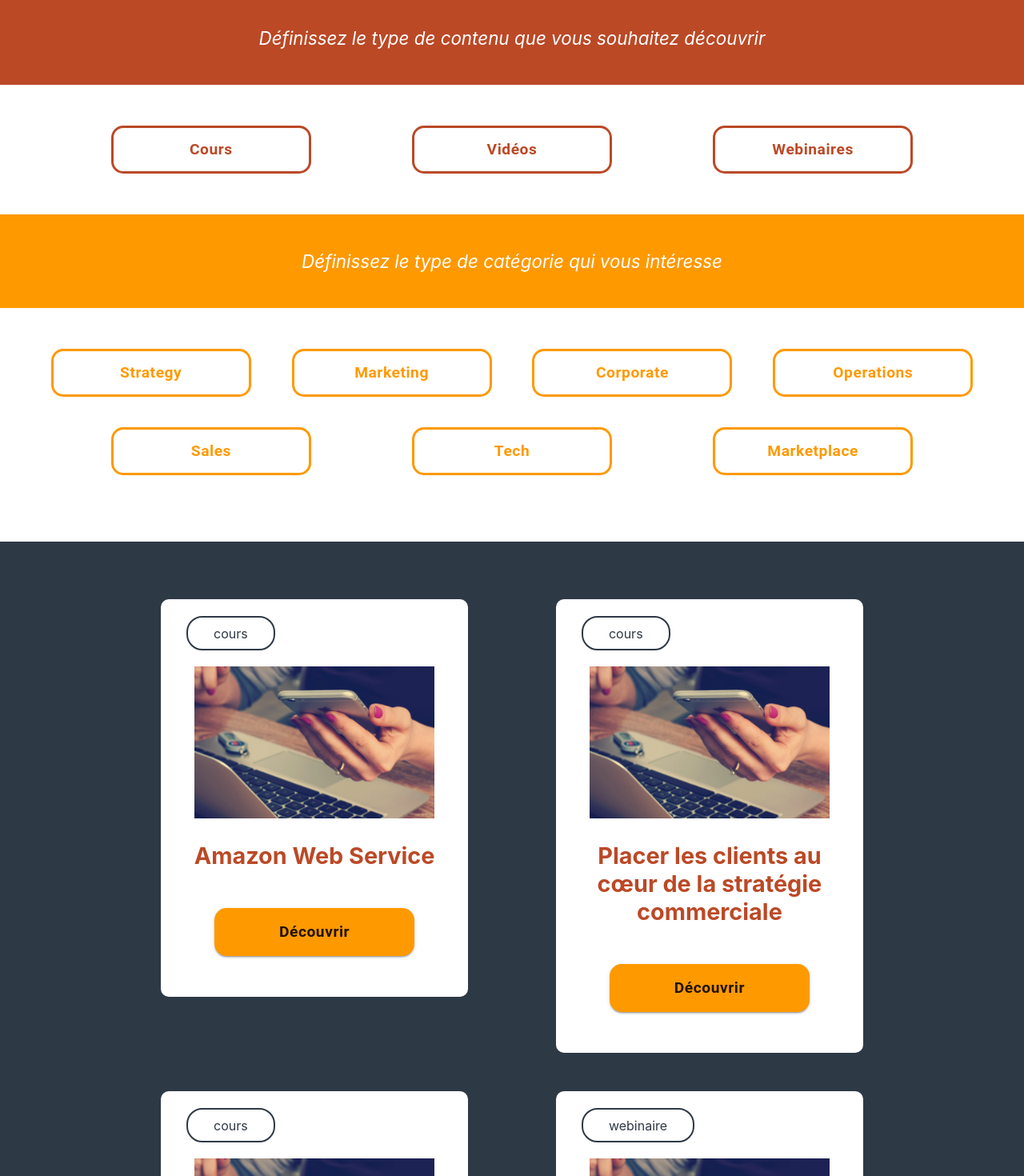
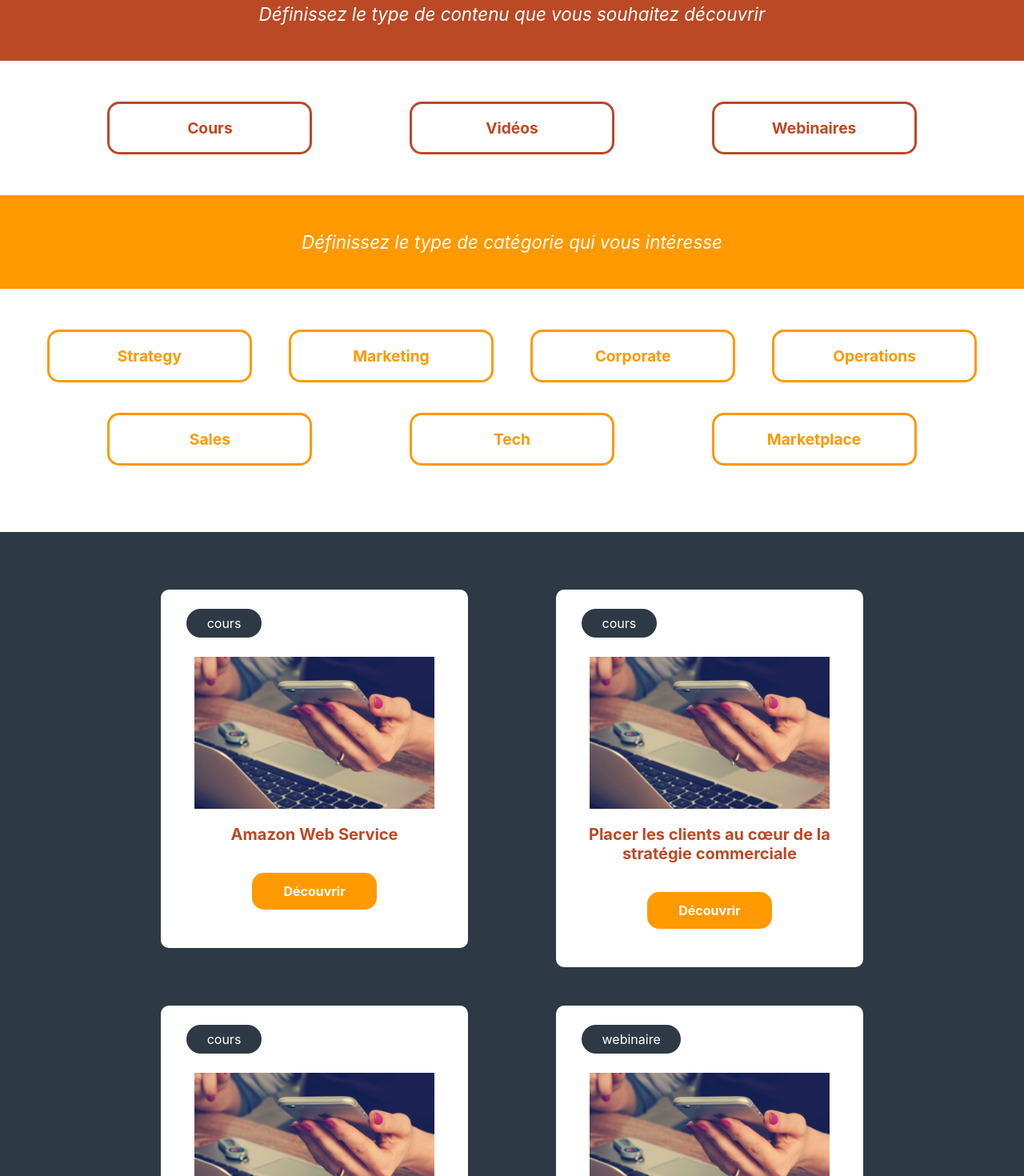
Before and after one commit to weuplearning/ADN_landing_page, a React (Create React App) app: page / in a window 1280 px wide. Shown: the part 1060-2530 px from the top of the page at 80% size. Built offline with nearby package versions, Linux system fonts and the light colour scheme.

Commit message:
retours + change button css

```diff
--- a/src/components/adn_2_middlePage/CategoryButton.jsx
+++ b/src/components/adn_2_middlePage/CategoryButton.jsx
@@ -1,9 +1,6 @@
-import Button from '@mui/material/Button';
 import Subcategory from './SubCategoryButton';
 import '../../styles/category.css'
-import { createTheme, ThemeProvider } from '@mui/material/styles';
 
-// TODO condition for button colors
 function Category(props) {
 
     const {
@@ -98,32 +95,45 @@ function Category(props) {
         }
     }
 
-
-    const theme = createTheme({
-        palette: {
-          primary: {
-            main: '#ff9900'
-          },
-        },
-      });
-
-    const buttonStyle = {
-        maxWidth: '250px',
-        maxHeight: '60px',
-        minWidth: '250px',
-        minHeight: '60px',
-        fontSize: '1.2em',
-        fontWeight: 'bold',
-        textTransform: 'capitalize',
-        borderRadius: "15px",
-        border:'3px solid #ff9900',
-        margin: '1em'
-    };
-
 	return <div className='adn-category'>
                 <p className='adn-category-banner'>Définissez le type de catégorie qui vous intéresse</p>
                 <div className='adn-category-button_box'>
-                    <ThemeProvider theme={theme}>
+                        <div
+                        className={strategy ? 'adn-category-button_box-button button-active' : 'adn-category-button_box-button'}
+                         onClick={() => resetButtonsState("strategy", setStrategy)}>
+                            Strategy
+                        </div>
+                        <div
+                        className={marketing ? 'adn-category-button_box-button button-active' : 'adn-category-button_box-button'}
+                         onClick={() => resetButtonsState("marketing", setMarketing)}>
+                            Marketing
+                        </div>
+                        <div
+                        className={corporate ? 'adn-category-button_box-button button-active' : 'adn-category-button_box-button'}
+                         onClick={() => resetButtonsState("corporate", setCorporate)}>
+                            Corporate
+                        </div>
+                        <div
+                        className={operations ? 'adn-category-button_box-button button-active' : 'adn-category-button_box-button'}
+                         onClick={() => resetButtonsState("operations", setOperations)}>
+                            Operations
+                        </div>
+                        <div
+                        className={sales ? 'adn-category-button_box-button button-active' : 'adn-category-button_box-button'}
+                         onClick={() => resetButtonsState("sales", setSales)}>
+                            Sales
+                        </div>
+                        <div
+                        className={tech ? 'adn-category-button_box-button button-active' : 'adn-category-button_box-button'}
+                         onClick={() => resetButtonsState("tech", setTech)}>
+                            Tech
+                        </div>
+                        <div
+                        className={marketplace ? 'adn-category-button_box-button button-active' : 'adn-category-button_box-button'}
+                         onClick={() => resetButtonsState("marketplace", setMarketplace)}>
+                            Marketplace
+                        </div>
+                    {/* <ThemeProvider theme={theme}>
                         <Button style={buttonStyle}
                         variant={strategy ? "contained" : "outlined"}
                         color="primary" onClick={() => resetButtonsState("strategy", setStrategy)}>
@@ -159,7 +169,7 @@ function Category(props) {
                         color="primary" onClick={() => resetButtonsState("marketplace", setMarketplace)}>
                             Marketplace
                         </Button>
-                    </ThemeProvider>
+                    </ThemeProvider> */}
                 </div>
                 <Subcategory
                 strategy={strategy}
--- a/src/components/adn_2_middlePage/ContentButton.jsx
+++ b/src/components/adn_2_middlePage/ContentButton.jsx
@@ -1,7 +1,4 @@
-import Button from '@mui/material/Button';
 import '../../styles/content.css'
-import { createTheme, ThemeProvider } from '@mui/material/styles';
-
 
 function Content(props) {
   const {
@@ -13,56 +10,27 @@ function Content(props) {
     setVideo,
   } = props
 
-  const theme = createTheme({
-    palette: {
-      primary: {
-        main: '#bb4926'
-      },
-    },
-  });
-
-const buttonStyle = {
-    maxWidth: '250px',
-    maxHeight: '60px',
-    minWidth: '250px',
-    minHeight: '60px',
-    fontSize: '1.2em',
-    fontWeight: 'bold',
-    textTransform: 'capitalize',
-    borderRadius: "15px",
-    border:'3px solid #bb4926',
-    margin: '1em'
-  };
-
 	return <div className='adn-content'>
         <p className='adn-content-banner'>Définissez le type de contenu que vous souhaitez découvrir</p>
         <div className='adn-content-button_box'>
-            <ThemeProvider theme={theme}>
-                  <Button
-                    style={buttonStyle}
-                    variant={cours ? "contained" : "outlined"}
-                    color="primary"
+                  <div
+                    className={cours ? 'adn-content-button_box-button button-active' : 'adn-content-button_box-button'}
                     onClick={() => setCours(!cours)}
                   >
                       Cours
-                  </Button>
-                  <Button
-                    style={buttonStyle}
-                    variant={video ? "contained" : "outlined"}
-                    color="primary"
+                  </div>
+                  <div
+                    className={video ? 'adn-content-button_box-button button-active' : 'adn-content-button_box-button'}
                     onClick={() => setVideo(!video)}
                   >
                       Vidéos
-                  </Button>
-                  <Button
-                    style={buttonStyle}
-                    variant={webinaire ? "contained" : "outlined"}
-                    color="primary"
+                  </div>
+                  <div
+                    className={webinaire ? 'adn-content-button_box-button button-active' : 'adn-content-button_box-button'}
                     onClick={() => setWebinaire(!webinaire)}
                   >
                       Webinaires
-                  </Button>
-            </ThemeProvider>
+                  </div>
         </div>
     </div>
 }
--- a/src/components/adn_2_middlePage/SubCategoryButton.jsx
+++ b/src/components/adn_2_middlePage/SubCategoryButton.jsx
@@ -1,6 +1,4 @@
-import Button from '@mui/material/Button';
 import '../../styles/category.css'
-import { createTheme, ThemeProvider } from '@mui/material/styles';
 
 function Subcategory(props) {
 
@@ -50,153 +48,125 @@ function Subcategory(props) {
         setAmazon
     } = props
 
-    const theme = createTheme({
-        palette: {
-          subCategory: {
-            main: '#2E3946'
-          },
-          primary: {
-            main: '#2E3946'
-          },
-        },
-      });
-
-    const buttonStyleSubCat = {
-        maxWidth: '350px',
-        maxHeight: '60px',
-        minWidth: '350px',
-        minHeight: '60px',
-        fontSize: '1.2em',
-        fontWeight: 'bold',
-        textTransform: 'capitalize',
-        borderRadius: "15px",
-        border:'3px solid #2E3946',
-        margin: '1em'
-    };
-
-
-
 	return  <div className='adn-subcategory-button_box'>
-                <ThemeProvider theme={theme}>
                     {strategy &&
                         <>
-                            <Button style={buttonStyleSubCat}
-                            variant={startingABusiness ? "contained" : "outlined"}
-                            color="primary" onClick={() => setStartingABusiness(!startingABusiness)}>
+                            <div
+                            className={startingABusiness ? "adn-subcategory-button_box-button active-sub-button" : "adn-subcategory-button_box-button"}
+                            onClick={() => setStartingABusiness(!startingABusiness)}>
                                 Starting a business
-                            </Button>
-                            <Button style={buttonStyleSubCat}
-                            variant={businessPlanning ? "contained" : "outlined"}
-                            color="primary" onClick={() => setBusinessPlanning(!businessPlanning)}>
+                            </div>
+                            <div
+                            className={businessPlanning ? "adn-subcategory-button_box-button active-sub-button" : "adn-subcategory-button_box-button"}
+                            onClick={() => setBusinessPlanning(!businessPlanning)}>
                                 Business planning
-                            </Button>
+                            </div>
                         </>
                     }
                     {marketing &&
                         <>
-                            <Button style={buttonStyleSubCat}
-                            variant={growth ? "contained" : "outlined"}
-                            color="primary" onClick={() => setGrowth(!growth)}>
+                            <div
+                            className={growth ? "adn-subcategory-button_box-button active-sub-button" : "adn-subcategory-button_box-button"}
+                            onClick={() => setGrowth(!growth)}>
                                 Growth
-                            </Button>
-                            <Button style={buttonStyleSubCat}
-                            variant={brand ? "contained" : "outlined"}
-                            color="primary" onClick={() => setBrand(!brand)}>
+                            </div>
+                            <div
+                            className={brand ? "adn-subcategory-button_box-button active-sub-button" : "adn-subcategory-button_box-button"}
+                            onClick={() => setBrand(!brand)}>
                                 Brand
-                            </Button>
-                            <Button style={buttonStyleSubCat}
-                            variant={socialNetwork ? "contained" : "outlined"}
-                            color="primary" onClick={() => setSocialNetwork(!socialNetwork)}>
+                            </div>
+                            <div
+                            className={socialNetwork ? "adn-subcategory-button_box-button active-sub-button" : "adn-subcategory-button_box-button"}
+                            onClick={() => setSocialNetwork(!socialNetwork)}>
                                 Social networks
-                            </Button>
+                            </div>
                         </>
                     }
                     {corporate &&
                         <>
-                            <Button style={buttonStyleSubCat}
-                            variant={finance ? "contained" : "outlined"}
-                            color="primary" onClick={() => setFinance(!finance)}>
+                            <div
+                            className={finance ? "adn-subcategory-button_box-button active-sub-button" : "adn-subcategory-button_box-button"}
+                            onClick={() => setFinance(!finance)}>
                                 Finance
-                            </Button>
-                            <Button style={buttonStyleSubCat}
-                            variant={legal ? "contained" : "outlined"}
-                            color="primary" onClick={() => setLegal(!legal)}>
+                            </div>
+                            <div
+                            className={legal ? "adn-subcategory-button_box-button active-sub-button" : "adn-subcategory-button_box-button"}
+                            onClick={() => setLegal(!legal)}>
                                 Legal
-                            </Button>
-                            <Button style={buttonStyleSubCat}
-                            variant={hiring ? "contained" : "outlined"}
-                            color="primary" onClick={() => setHiring(!hiring)}>
+                            </div>
+                            <div
+                            className={hiring ? "adn-subcategory-button_box-button active-sub-button" : "adn-subcategory-button_box-button"}
+                            onClick={() => setHiring(!hiring)}>
                                 Hiring
-                            </Button>
-                            <Button style={buttonStyleSubCat}
-                            variant={management ? "contained" : "outlined"}
-                            color="primary" onClick={() => setManagement(!management)}>
+                            </div>
+                            <div
+                            className={management ? "adn-subcategory-button_box-button active-sub-button" : "adn-subcategory-button_box-button"}
+                            onClick={() => setManagement(!management)}>
                                 Management
-                            </Button>
+                            </div>
                         </>
                     }
                     {operations &&
                         <>
-                            <Button style={buttonStyleSubCat}
-                            variant={processes ? "contained" : "outlined"}
-                            color="primary" onClick={() => setProcesses(!processes)}>
+                            <div
+                            className={processes ? "adn-subcategory-button_box-button active-sub-button" : "adn-subcategory-button_box-button"}
+                            onClick={() => setProcesses(!processes)}>
                                 Processes
-                            </Button>
-                            <Button style={buttonStyleSubCat}
-                            variant={shipping ? "contained" : "outlined"}
-                            color="primary" onClick={() => setShipping(!shipping)}>
+                            </div>
+                            <div
+                            className={shipping ? "adn-subcategory-button_box-button active-sub-button" : "adn-subcategory-button_box-button"}
+                            onClick={() => setShipping(!shipping)}>
                                 Shipping
-                            </Button>
-                            <Button style={buttonStyleSubCat}
-                            variant={exporting ? "contained" : "outlined"}
-                            color="primary" onClick={() => setExporting(!exporting)}>
+                            </div>
+                            <div
+                            className={exporting ? "adn-subcategory-button_box-button active-sub-button" : "adn-subcategory-button_box-button"}
+                            onClick={() => setExporting(!exporting)}>
                                 Exporting
-                            </Button>
+                            </div>
                         </>
                     }
                     {sales &&
                         <>
-                            <Button style={buttonStyleSubCat}
-                            variant={sellingAProduct ? "contained" : "outlined"}
-                            color="primary" onClick={() => setSellingAProduct(!sellingAProduct)}>
+                            <div
+                            className={sellingAProduct ? "adn-subcategory-button_box-button active-sub-button" : "adn-subcategory-button_box-button"}
+                            onClick={() => setSellingAProduct(!sellingAProduct)}>
                                 Selling a product
-                            </Button>
-                            <Button style={buttonStyleSubCat}
-                            variant={salesSub ? "contained" : "outlined"}
-                            color="primary" onClick={() => setSalesSub(!salesSub)}>
+                            </div>
+                            <div
+                            className={salesSub ? "adn-subcategory-button_box-button active-sub-button" : "adn-subcategory-button_box-button"}
+                            onClick={() => setSalesSub(!salesSub)}>
                                 Sales
-                            </Button>
-                            <Button style={buttonStyleSubCat}
-                            variant={salesOps ? "contained" : "outlined"}
-                            color="primary" onClick={() => setSalesOps(!salesOps)}>
+                            </div>
+                            <div
+                            className={salesOps ? "adn-subcategory-button_box-button active-sub-button" : "adn-subcategory-button_box-button"}
+                            onClick={() => setSalesOps(!salesOps)}>
                             Sales Ops
-                            </Button>
+                            </div>
                         </>
                     }
                     {tech &&
                         <>
-                            <Button style={buttonStyleSubCat}
-                            variant={website ? "contained" : "outlined"}
-                            color="primary" onClick={() => setWebsite(!website)}>
+                            <div
+                            className={website ? "adn-subcategory-button_box-button active-sub-button" : "adn-subcategory-button_box-button"}
+                            onClick={() => setWebsite(!website)}>
                                 Website
-                            </Button>
-                            <Button style={buttonStyleSubCat}
-                            variant={data ? "contained" : "outlined"}
-                            color="primary" onClick={() => setData(!data)}>
+                            </div>
+                            <div
+                            className={data ? "adn-subcategory-button_box-button active-sub-button" : "adn-subcategory-button_box-button"}
+                            onClick={() => setData(!data)}>
                                 Data
-                            </Button>
+                            </div>
                         </>
                     }
                     {marketplace &&
                         <>
-                            <Button style={buttonStyleSubCat}
-                            variant={amazon ? "contained" : "outlined"}
-                            color="primary" onClick={() => setAmazon(!amazon)}>
+                            <div
+                            className={amazon ? "adn-subcategory-button_box-button active-sub-button" : "adn-subcategory-button_box-button"}
+                            onClick={() => setAmazon(!amazon)}>
                                 Amazon
-                            </Button>
+                            </div>
                         </>
                     }
-                    </ThemeProvider>
                 </div>
 }
 
--- a/src/components/adn_3_contentPage/Thumbnail.jsx
+++ b/src/components/adn_3_contentPage/Thumbnail.jsx
@@ -1,30 +1,7 @@
-import Button from '@mui/material/Button';
 import '../../styles/main.css'
-import { createTheme, ThemeProvider } from '@mui/material/styles';
-
-
 
 function Thumbnail({type, title, image}) {
 
-    const theme = createTheme({
-      palette: {
-        primary: {
-          main: '#ff9900'
-        },
-      },
-    });
-
-  const buttonStyle = {
-      maxWidth: '250px',
-      maxHeight: '60px',
-      minWidth: '250px',
-      minHeight: '60px',
-      fontSize: '1.2em',
-      fontWeight: 'bold',
-      textTransform: 'capitalize',
-      borderRadius: "15px",
-      margin: '1em',
-  };
   return <div className='adn-main-thumbnail-box'>
           <div className='adn-main-thumbnail'>
             <p className='adn-main-thumbnail-category'>{type}</p>
@@ -33,11 +10,11 @@ function Thumbnail({type, title, image}) {
                 <h3 className='adn-main-thumbnail-title'>
                   {title}
                 </h3>
-                        <ThemeProvider theme={theme}>
-                            <Button style={buttonStyle} variant="contained" color="primary">
+                    <div
+                    className='adn-main-thumbnail-button'
+                     >
                         Découvrir
-                            </Button>
-                        </ThemeProvider>
+                    </div>
             </div>
           </div>
         </div>
--- a/src/styles/category.css
+++ b/src/styles/category.css
@@ -13,3 +13,63 @@ text-align: center;
     margin: 2em;
     flex-wrap: wrap;
 }
+
+.adn-category-button_box-button{
+    display: flex;
+    justify-content: center;
+    align-items: center;
+    max-width: 250px;
+    max-height: 60px;
+    min-width: 250px;
+    min-height: 60px;
+    font-size: 1.2em;
+    font-weight: bold;
+    color: #ff9900;
+    text-transform: capitalize;
+    border-radius: 15px;
+    border:3px solid #ff9900;
+    margin: 1em;
+    cursor: pointer;
+    transition: 0.3s;
+
+}
+
+.button-active{
+    color: #fff;
+    background-color: #ff9900;
+}
+
+.adn-content-button_box-button:hover{
+    color: #fff;
+    background-color: #ff9900;
+}
+
+.adn-subcategory-button_box-button{
+    display: flex;
+    justify-content: center;
+    align-items: center;
+    max-width: 250px;
+    max-height: 60px;
+    min-width: 250px;
+    min-height: 60px;
+    font-size: 1.2em;
+    font-weight: bold;
+    color: #2E3946;
+    text-transform: capitalize;
+    border-radius: 15px;
+    border:3px solid #2E3946;
+    margin: 1em;
+    cursor: pointer;
+    transition: 0.3s;
+
+}
+
+.active-sub-button{
+    color: #fff;
+    background-color: #2E3946;
+}
+
+.adn-subcategory-button_box-button:hover{
+    color: #fff;
+    background-color: #2E3946;
+}
--- a/src/styles/content.css
+++ b/src/styles/content.css
@@ -18,3 +18,34 @@
     margin: 2em;
     flex-wrap: wrap;
 }
+
+
+.adn-content-button_box-button{
+    display: flex;
+    justify-content: center;
+    align-items: center;
+    max-width: 250px;
+    max-height: 60px;
+    min-width: 250px;
+    min-height: 60px;
+    font-size: 1.2em;
+    font-weight: bold;
+    color: #bb4926;
+    text-transform: capitalize;
+    border-radius: 15px;
+    border:3px solid #bb4926;
+    margin: 1em;
+    cursor: pointer;
+    transition: 0.3s;
+
+}
+
+.button-active{
+    color: #fff;
+    background-color: #bb4926;
+}
+
+.adn-content-button_box-button:hover{
+    color: #fff;
+    background-color: #bb4926;
+}
--- a/src/styles/main.css
+++ b/src/styles/main.css
@@ -23,11 +23,11 @@
     margin: auto;
 }
 .adn-main-thumbnail-category {
-    border: 2px solid #2E3946;
+    background-color: #2E3946;
     display: inline;
-    padding: 0.6em 2em;
+    padding: 0.5em 1.6em;
     margin-bottom: 1em;
-    color: #2E3946;
+    color: #fff;
     border-radius: 20px;
 }
 .adn-main-thumbnail-flex_container {
@@ -40,7 +40,30 @@
 width: 300px;
 }
 .adn-main-thumbnail-title {
-    font-size: 1.8em;
+    font-size: 20px;
     color: #bb4926;
     text-align: center;
 }
+
+.adn-main-thumbnail-button {
+    display: flex;
+    justify-content: center;
+    align-items: center;
+    width: 150px;
+    height: 40px;
+    font-size: 16px;
+    font-weight: bold;
+    background-color: #ff9900;
+    color: #fff;
+    text-transform: capitalize;
+    border-radius: 15px;
+    border:3px solid #ff9900;
+    margin: 1em;
+    cursor: pointer;
+    transition: 0.3s;
+}
+
+.adn-main-thumbnail-button:hover{
+    border:3px solid #f09000;
+    background-color: #f09000;
+}
```
Also changed, not shown: src/components/adn_1_topPage/TopContent.jsx (+8 -7 lines), src/styles/topcontent.css (+5 -2 lines). Lines whose indentation alone changed are shown as unchanged.
